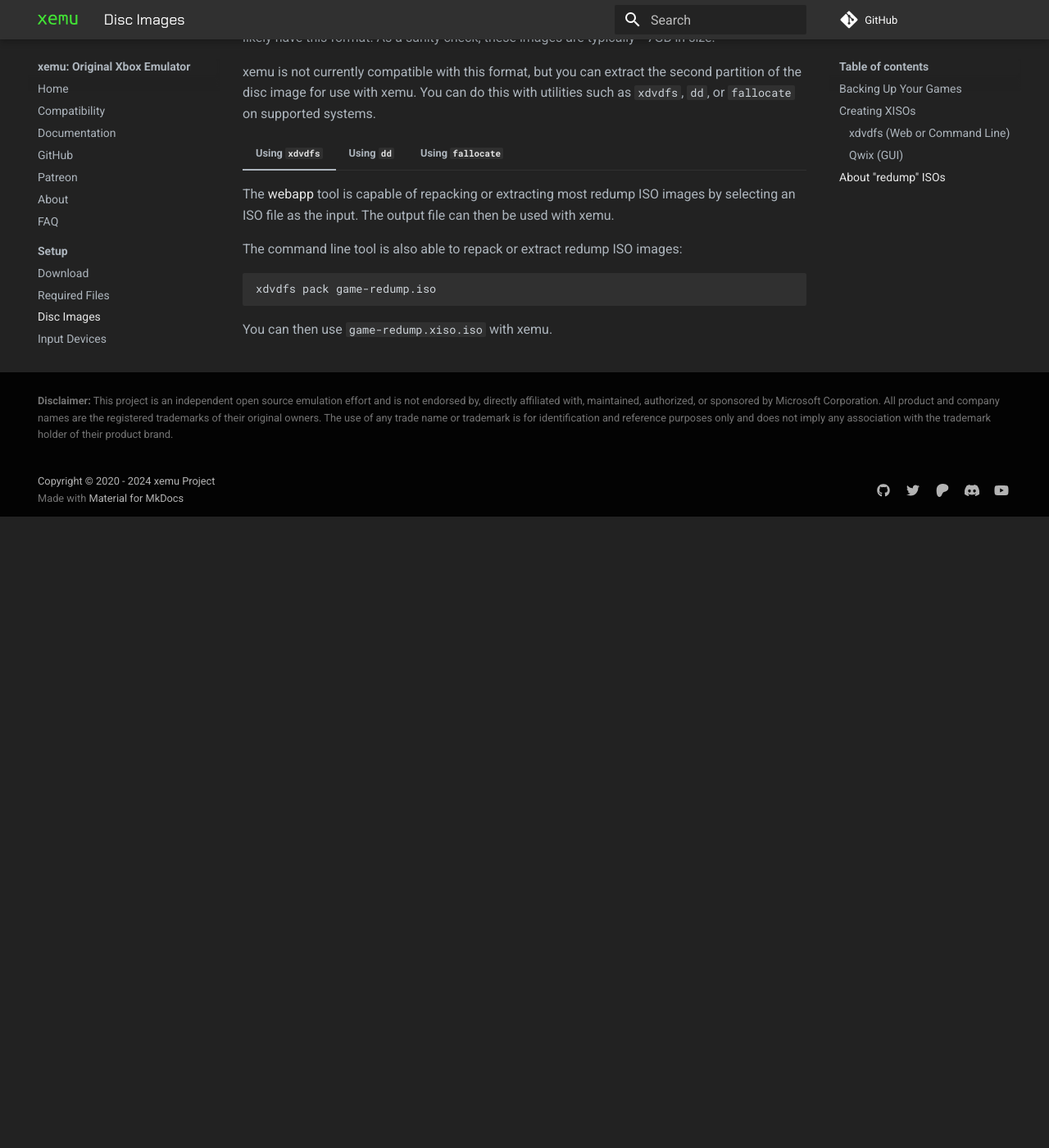
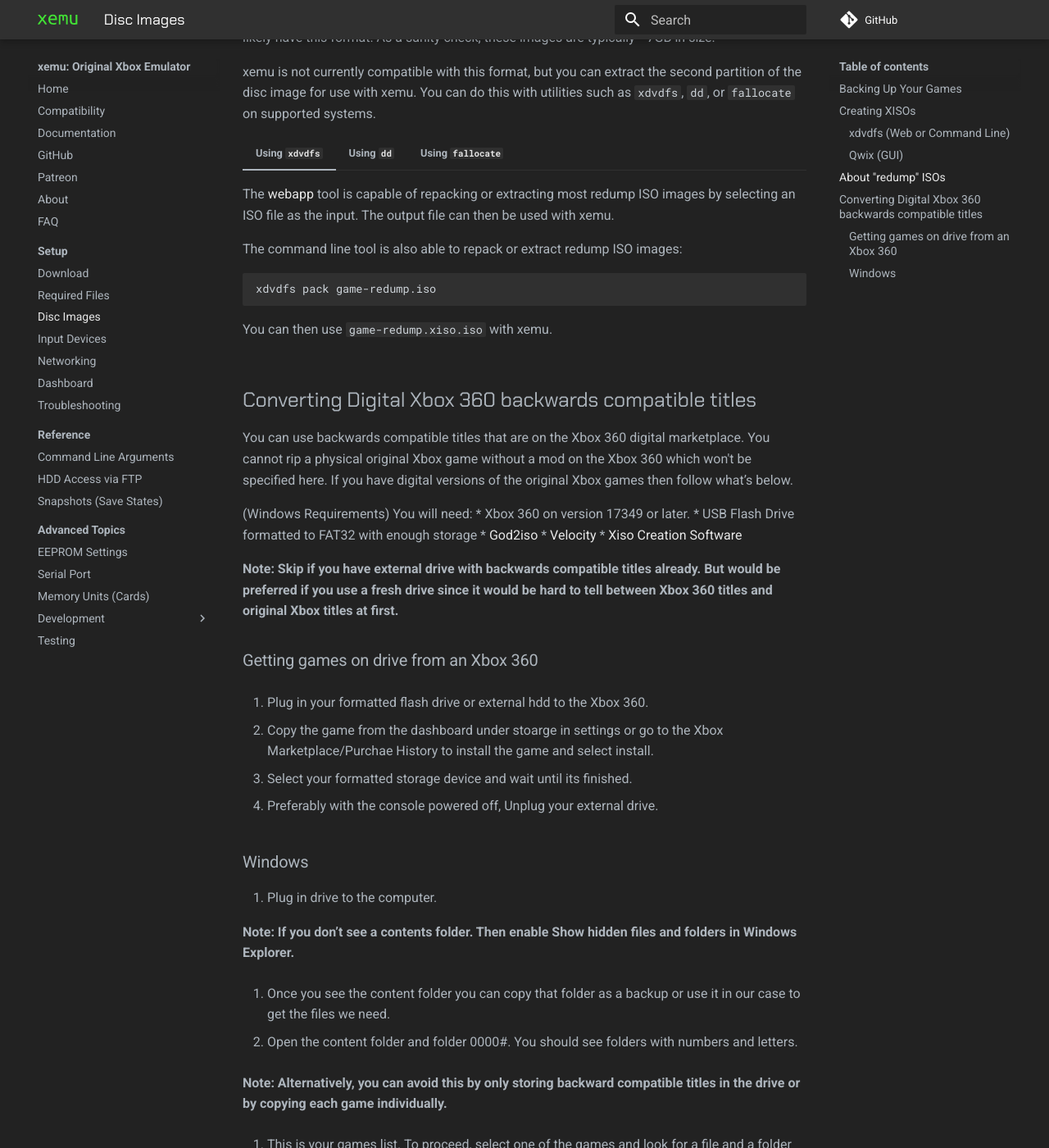
Before and after one commit to xemu-project/xemu-website, an MkDocs documentation site: the page built from docs/docs/disc-images.md, in a window 1280 px wide and 1400 px high, scrolled down 1548 px. Shown: the whole window at 82% size. Built offline with MkDocs 1.6.1 and Material for MkDocs 9.7.7, drawn with Linux system fonts in a browser that asks for light colours; comment, search, counter and statistics services are not loaded; before the commit the page ends 2178 px from its top, so only the background shows below that; some of the changed text lies outside the part shown.

Commit message:
Add Convert 360 Backwards compatible title to xiso (#127)
* Add Convert 360 BK to xiso (windows)

* Fix grammar and elegiblity.

* Add Links for Programs and make more concise

* Add some guide redirections to existing Xiso Creation section

````diff
--- a/docs/docs/disc-images.md
+++ b/docs/docs/disc-images.md
@@ -87,3 +87,49 @@ You can do this with utilities such as `xdvdfs`, `dd`, or `fallocate` on support
     ```
 
     You can then use the `game.iso` with xemu.
+
+## Converting Digital Xbox 360 backwards compatible titles
+
+You can use backwards compatible titles that are on the Xbox 360 digital marketplace. You cannot rip a physical original Xbox game without a mod on the Xbox 360 which won't be specified here. If you have digital versions of the original Xbox games then follow what’s below.
+
+(Windows Requirements) You will need:
+* Xbox 360 on version 17349 or later.
+* USB Flash Drive formatted to FAT32 with enough storage
+* [God2iso](https://github.com/raburton/god2iso/releases)
+* [Velocity](https://github.com/hetelek/Velocity/releases)
+* [Xiso Creation Software](https://xemu.app/docs/disc-images/#creating-xisos)
+
+**Note: Skip if you have external drive with backwards compatible titles already. But would be preferred if you use a fresh drive since it would be hard to tell between Xbox 360 titles and original Xbox titles at first.**
+
+### Getting games on drive from an Xbox 360
+
+1. Plug in your formatted flash drive or external hdd to the Xbox 360.
+
+2. Copy the game from the dashboard under stoarge in settings or go to the Xbox Marketplace/Purchae History to install the game and select install.
+
+3. Select your formatted storage device and wait until its finished.
+
+4. Preferably with the console powered off, Unplug your external drive.
+
+
+### Windows
+
+1. Plug in drive to the computer.
+
+**Note: If you don’t see a contents folder. Then enable Show hidden files and folders in Windows Explorer.**
+
+2. Once you see the content folder you can copy that folder as a backup or use it in our case to get the files we need.
+
+3. Open the content folder and folder 0000#. You should see folders with numbers and letters.
+
+**Note: Alternatively, you can avoid this by only storing backward compatible titles in the drive or by copying each game individually.**
+
+4. This is your games list. To proceed, select one of the games and look for a file and a folder that ends with (.data).
+
+5. Open the file next to the folder with god2iso and select a save location.
+
+6. Once you create the god2iso file, you open the new file you just made and extract it using Velocity.
+
+Now you can use `extract-xiso` or any similar program in [Creating XISOs Section](https://xemu.app/docs/disc-images/#creating-xisos) to create a xiso for xemu or you can transfer those files to a Xbox to boot from.
+
+**Special thanks to the tutorial on how to convert backwards compatible original Xbox games from Xbox 360 to original Xbox that provided the basis for this [guide](https://www.reddit.com/r/originalxbox/comments/f12psc/comment/fh26eiq/)**
````
